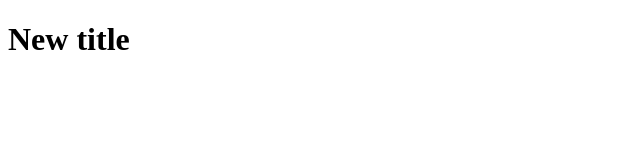
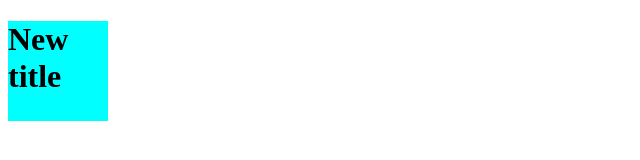
Before and after one commit to GromSergey23/fe58new, a plain HTML site: page index.html in a window 1280 px wide. Shown: the whole page, without its empty margins (0-640 px from the left). Drawn offline with Linux system fonts and the light colour scheme.

Commit message:
add style.css

```diff
--- a/index.html
+++ b/index.html
@@ -4,6 +4,7 @@
     <meta charset="UTF-8">
     <meta name="viewport" content="width=device-width, initial-scale=1.0">
     <title>Document</title>
+    <link rel="stylesheet" href="./style.css">
 </head>
 <body>
     <h1>New title</h1>
--- /dev/null
+++ b/style.css
@@ -0,0 +1,5 @@
+h1 {
+    background-color: aqua;
+    width: 100px;
+    height: 100px;
+}
```
